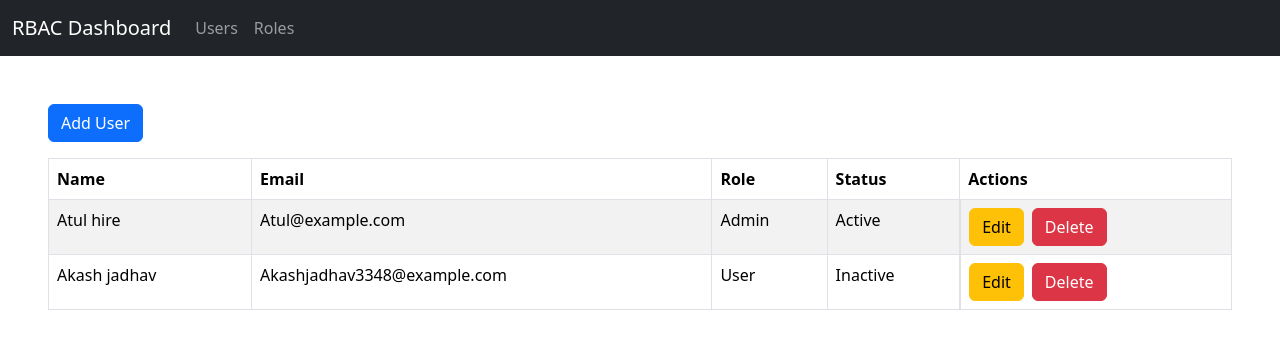
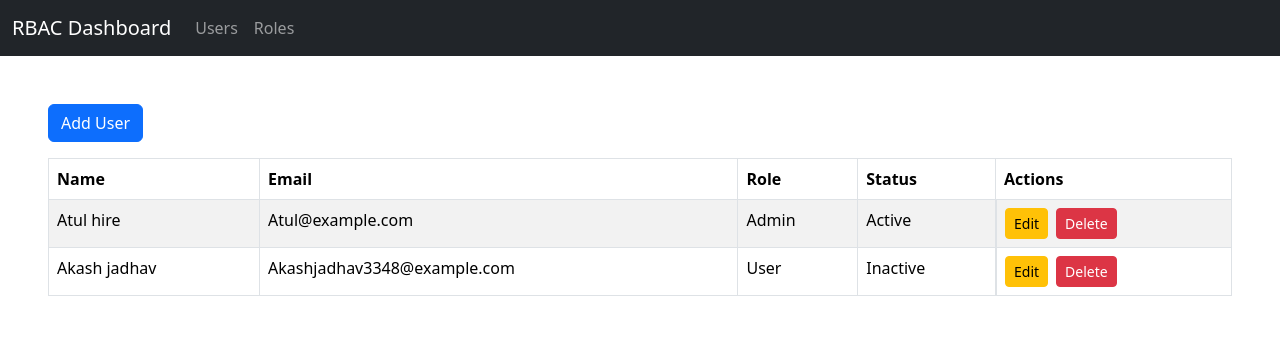
Before and after one commit to ATULHIRAY/RBAC_UI, a React (Create React App) app: page / in a window 1280 px wide. Shown: the top 348 px of the page. Built offline with nearby package versions, Linux system fonts and the light colour scheme.

Commit message:
Update UserTable.js

```diff
--- a/src/components/UserTable.js
+++ b/src/components/UserTable.js
@@ -62,7 +62,8 @@ function UserTable() {
       <Button variant="primary" className="mb-3" onClick={() => handleShow()}>
         Add User
       </Button>
-      <Table striped bordered hover className="table-responsive">
+      <div className="table-responsive">
+        <Table striped bordered hover>
           <thead>
             <tr>
               <th>Name</th>
@@ -79,11 +80,11 @@ function UserTable() {
                 <td>{user.email}</td>
                 <td>{user.role}</td>
                 <td>{user.status}</td>
-              <td className="d-flex gap-2">
-                <Button variant="warning" onClick={() => handleShow(user)}>
+                <td className="d-flex flex-wrap gap-2">
+                  <Button variant="warning" size="sm" onClick={() => handleShow(user)}>
                     Edit
                   </Button>
-                <Button variant="danger" onClick={() => handleDelete(user.email)}>
+                  <Button variant="danger" size="sm" onClick={() => handleDelete(user.email)}>
                     Delete
                   </Button>
                 </td>
@@ -91,6 +92,7 @@ function UserTable() {
             ))}
           </tbody>
         </Table>
+      </div>
 
       {/* Modal for Add/Edit User */}
       <Modal show={show} onHide={handleClose}>
```
Lines whose indentation alone changed are shown as unchanged.
